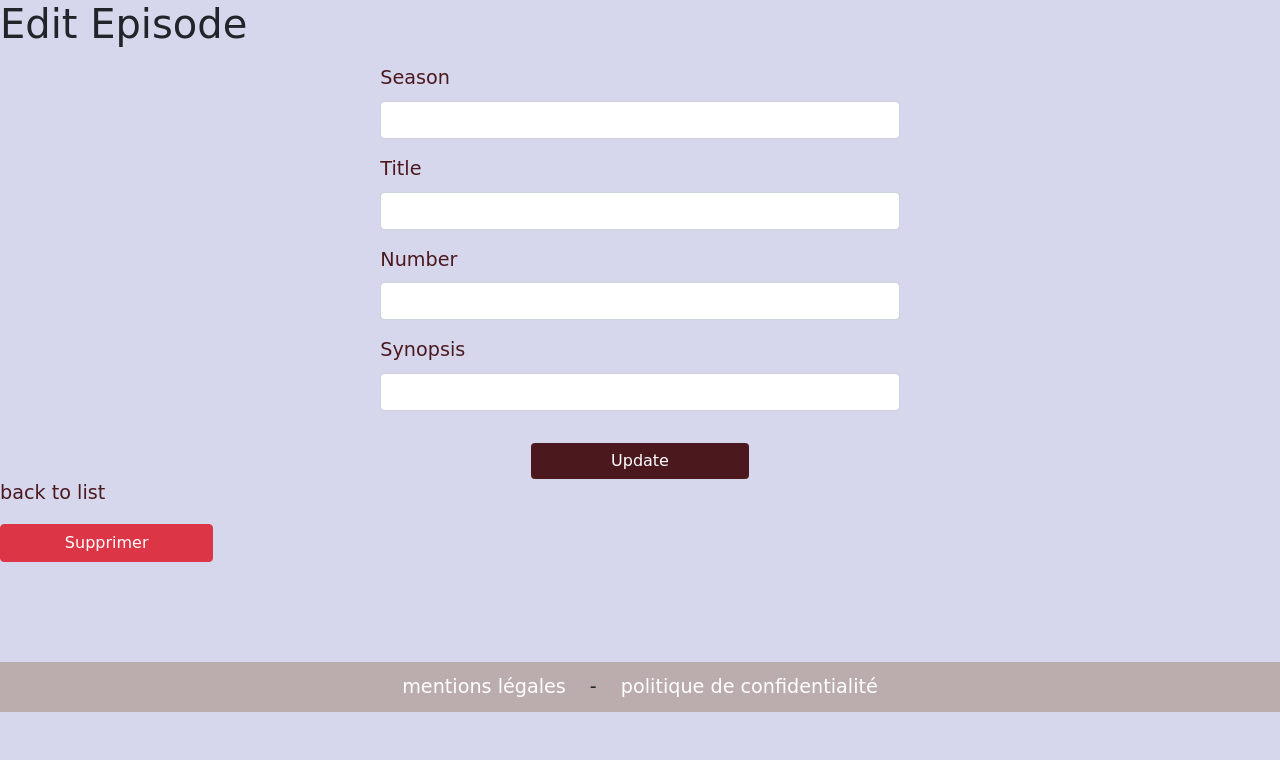
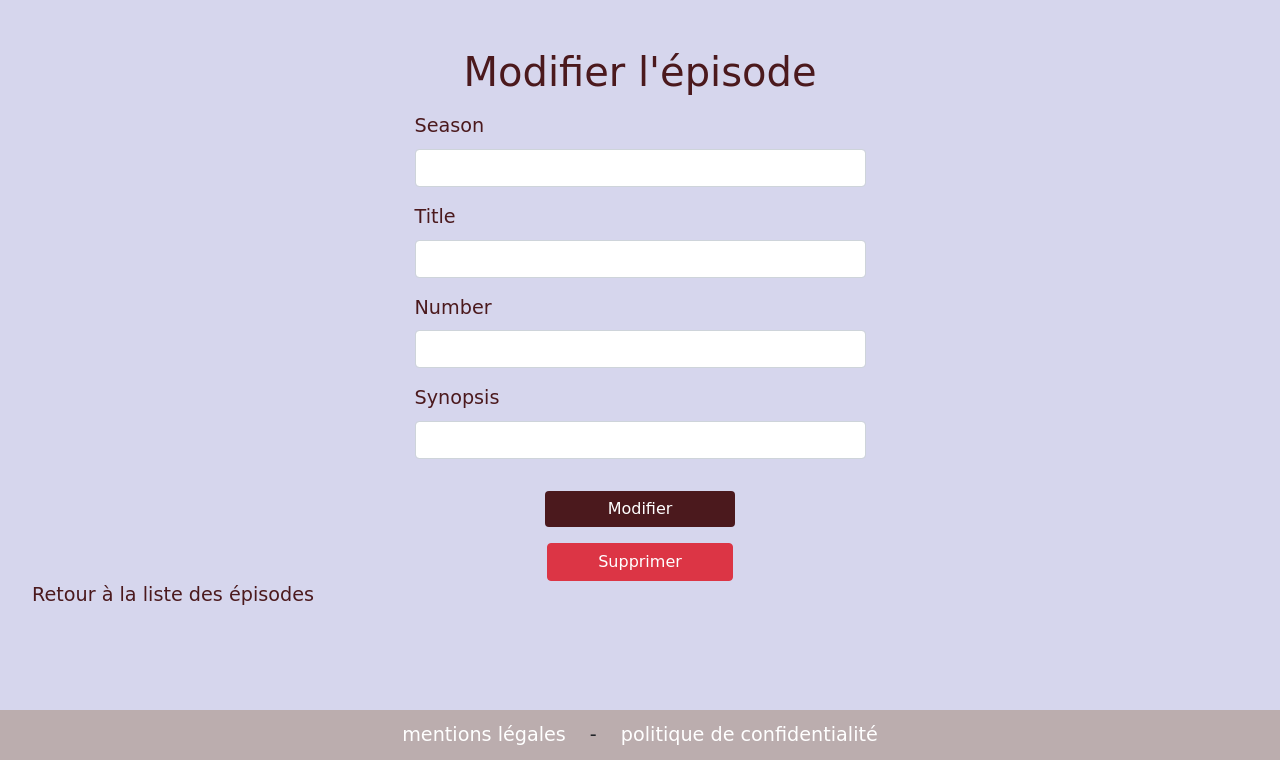
Before and after one commit to veroniqueauzias/wildSeries2, a Symfony app: template templates/episode/edit.html.twig in a window 1280 px wide. Shown: the part 98-858 px from the top of the page. Before the commit the page ends 810 px from the top, so only its background shows below. Run offline with Twig, Linux system fonts and the light colour scheme; the template is opened without the code that fills it, so the values that code supplies are empty; form fields are guessed from the names that the template uses; style sheets or scripts are compiled from the project's sources; some libraries are stand-ins or nearby versions; some web fonts are replaced.

Commit message:
design edit episode form

```diff
--- a/templates/episode/edit.html.twig
+++ b/templates/episode/edit.html.twig
@@ -1,13 +1,17 @@
 {% extends 'base.html.twig' %}
 
-{% block title %}Edit Episode{% endblock %}
+{% block title %}WS2 - episodes{% endblock %}
 
 {% block body %}
-    <h1>Edit Episode</h1>
+<div class="container">
+    <h1 class="title mt-5 text-center">Modifier l'épisode</h1>
 
-    {{ include('episode/_form.html.twig', {'button_label': 'Update'}) }}
+    {{ include('episode/_form.html.twig', {'button_label': 'Modifier'}) }}
 
-    <a href="{{ path('episode_index') }}">back to list</a>
+    <div class="flex justify-content-center">
+    {{ include('episode/_delete_form.html.twig') }}
+    </div>
+</div>
+<a class="returnLink" href="{{ path('episode_index') }}">Retour à la liste des épisodes</a>
 
-    {{ include('episode/_delete_form.html.twig') }}
 {% endblock %}
```
